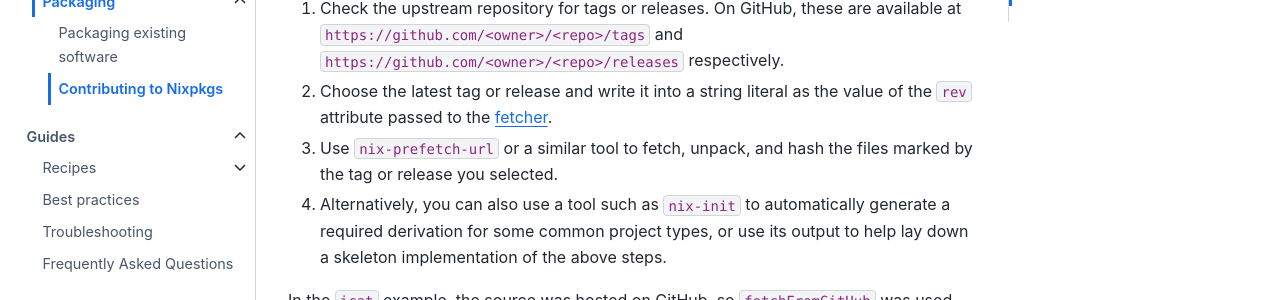
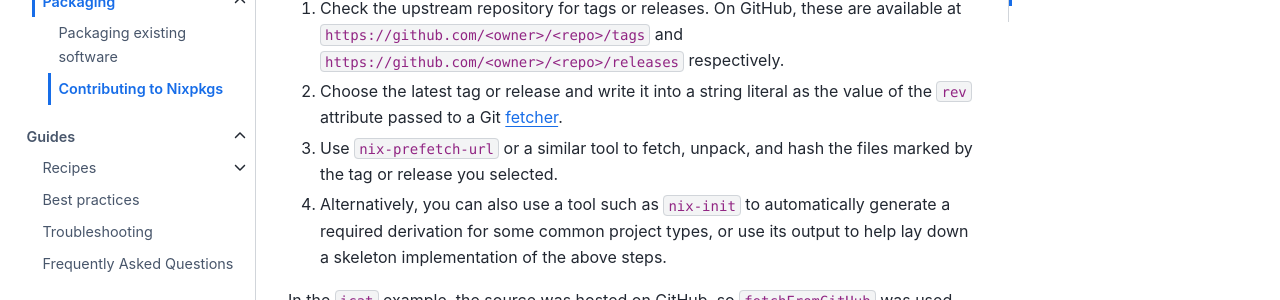
Before and after one commit to NixOS/nix.dev, a Sphinx documentation site: the page built from source/tutorials/packaging/contributing-to-nixpkgs.md, in a window 1280 px wide and 900 px high, scrolled down 475 px. Shown: the part 153-453 px from the top of the window. Built offline with Sphinx 7.4.7 and the Sphinx Book theme 1.1.4, drawn with Linux system fonts in a browser that asks for light colours.

Commit message:
Update source/tutorials/packaging/contributing-to-nixpkgs.md
Co-authored-by: Silvan Mosberger <github@infinisil.com>

```diff
--- a/source/tutorials/packaging/contributing-to-nixpkgs.md
+++ b/source/tutorials/packaging/contributing-to-nixpkgs.md
@@ -21,7 +21,7 @@
 
 This was already done in the previous tutorial, but as a reminder, here are the steps:
 1. Check the upstream repository for tags or releases. On GitHub, these are available at `https://github.com/<owner>/<repo>/tags` and `https://github.com/<owner>/<repo>/releases` respectively.
-2. Choose the latest tag or release and write it into a string literal as the value of the `rev` attribute passed to the [fetcher](https://nixos.org/manual/nixpkgs/stable/#chap-pkgs-fetchers).
+2. Choose the latest tag or release and write it into a string literal as the value of the `rev` attribute passed to a Git [fetcher](https://nixos.org/manual/nixpkgs/stable/#chap-pkgs-fetchers).
 3. Use `nix-prefetch-url` or a similar tool to fetch, unpack, and hash the files marked by the tag or release you selected.
 4. Alternatively, you can also use a tool such as `nix-init` to automatically generate a required derivation for some common project types, or use its output to help lay down a skeleton implementation of the above steps.
 
```
